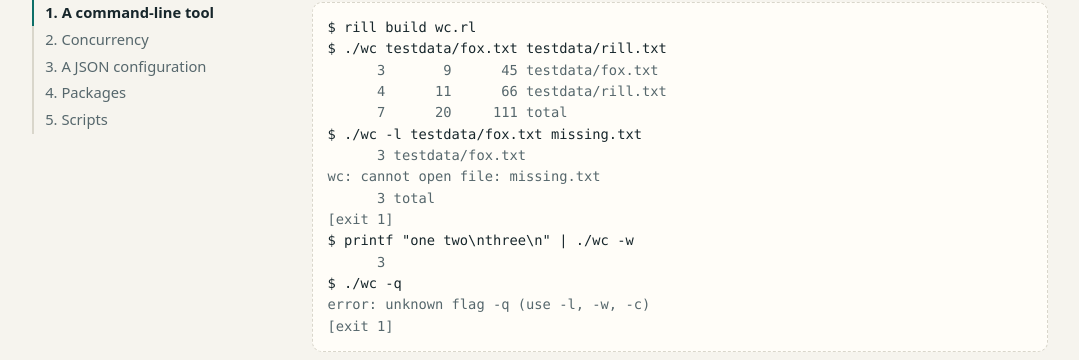
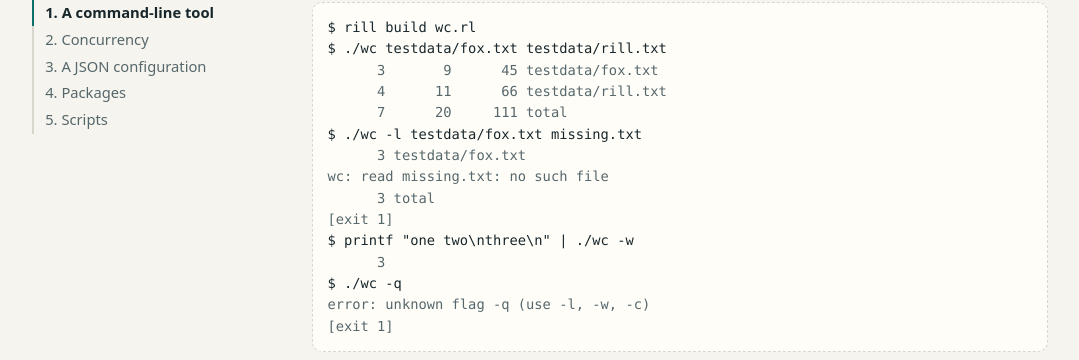
Before and after one commit to rillang/rillang.github.io, a Jekyll site: the page built from tutorials/01-cli-tool.md, in a window 1280 px wide and 900 px high, scrolled down 6471 px. Shown: the part 113-473 px from the top of the window, without its empty margins (80-1159 px from the left). Built offline with Jekyll 4.4.1, drawn with Linux system fonts in a browser that asks for light colours; our own code applies the rules of GitHub Pages for plain Markdown files; some of the changed text lies outside the part shown.

Commit message:
Tutorials: error messages with context (RFC 0014), synced pages
rill's file errors now read 'read <path>: no such file' / 'permission denied' instead of 'cannot open file: <path>'.

````diff
--- a/tutorials/01-cli-tool.md
+++ b/tutorials/01-cli-tool.md
@@ -39,7 +39,7 @@ $ rill run wc1.rl
 error: usage: wc1 <file>
 [exit 1]
 $ rill run wc1.rl missing.txt
-error: cannot open file: missing.txt
+error: read missing.txt: no such file
 [exit 1]
 ```
 
@@ -307,7 +307,7 @@ $ ./wc testdata/fox.txt testdata/rill.txt
       7      20     111 total
 $ ./wc -l testdata/fox.txt missing.txt
       3 testdata/fox.txt
-wc: cannot open file: missing.txt
+wc: read missing.txt: no such file
       3 total
 [exit 1]
 $ printf "one two\nthree\n" | ./wc -w
--- a/tutorials/cli-tool/sessions/build.txt
+++ b/tutorials/cli-tool/sessions/build.txt
@@ -5,7 +5,7 @@ $ ./wc testdata/fox.txt testdata/rill.txt
       7      20     111 total
 $ ./wc -l testdata/fox.txt missing.txt
       3 testdata/fox.txt
-wc: cannot open file: missing.txt
+wc: read missing.txt: no such file
       3 total
 [exit 1]
 $ printf "one two\nthree\n" | ./wc -w
--- a/tutorials/cli-tool/sessions/step1.txt
+++ b/tutorials/cli-tool/sessions/step1.txt
@@ -4,5 +4,5 @@ $ rill run wc1.rl
 error: usage: wc1 <file>
 [exit 1]
 $ rill run wc1.rl missing.txt
-error: cannot open file: missing.txt
+error: read missing.txt: no such file
 [exit 1]
--- a/tutorials/concurrency/sessions/failure.txt
+++ b/tutorials/concurrency/sessions/failure.txt
@@ -2,6 +2,6 @@ $ chmod 000 testdata/hello.txt
 $ ./hashtree testdata
 ba7816bf8f01cfea414140de5dae2223b00361a396177a9cb410ff61f20015ad  testdata/abc.txt
 da81937d4f93a5a66ab373527413914cbaff9955c01e61404e142939343263b9  testdata/sub/deep.txt
-hashtree: cannot open file: testdata/hello.txt
+hashtree: read testdata/hello.txt: permission denied
 2 files, 15 bytes, 4 tasks, <time>
 $ chmod 644 testdata/hello.txt
````
Also changed, not shown: tutorials/02-concurrency.md (+1 -1 lines).
